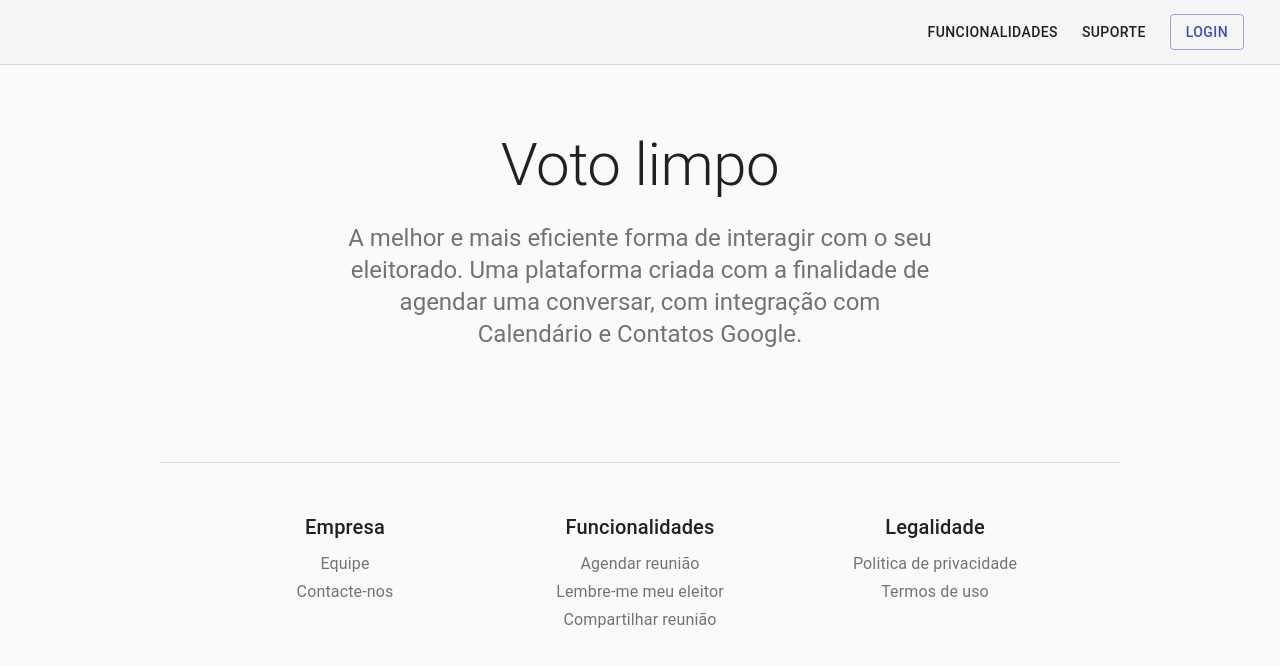
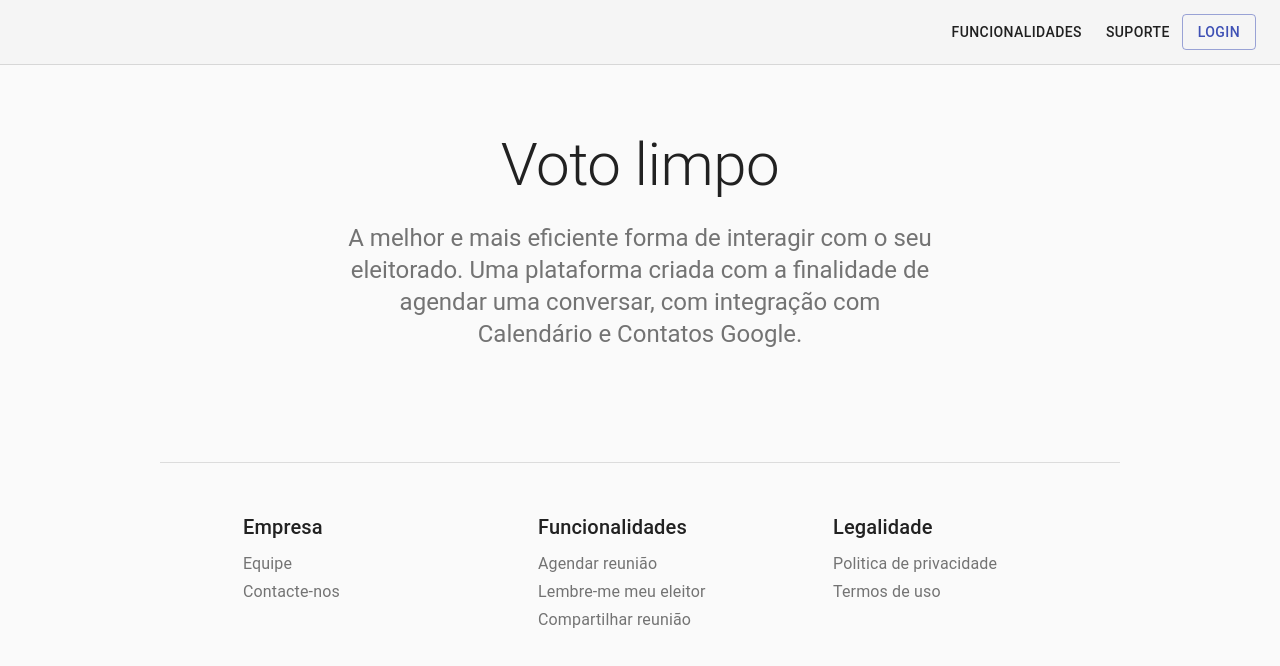
Before and after one commit to mirlabraga/voto-limpo-frontend, a React (Create React App) app: page / in a window 1280 px wide. Shown: the top 666 px of the page. Built offline with nearby package versions, Linux system fonts and the light colour scheme.

Commit message:
implementation generic template and add router for pages.

```diff
--- a/package.json
+++ b/package.json
@@ -10,6 +10,7 @@
     "@testing-library/user-event": "^7.1.2",
     "react": "^16.13.1",
     "react-dom": "^16.13.1",
+    "react-router-dom": "^5.2.0",
     "react-scripts": "3.4.3",
     "serverless-s3-sync": "^1.14.4"
   },
--- a/serverless.yml
+++ b/serverless.yml
@@ -73,7 +73,3 @@
             - ErrorCode: 404
               ResponseCode: 200
               ResponsePagePath: /index.html
-  Outputs:
-    NewOutput:
-      Description: "Description for the output"
-      Value: "Some output value"
--- a/src/App.js
+++ b/src/App.js
@@ -1,12 +1,17 @@
 import React from 'react';
 import './App.css';
-import Home from './template/Home';
+import { Route, BrowserRouter as Router, Switch } from 'react-router-dom'
+import Login from './components/login/Login';
+import Template from './components/template/Template';
 
 function App() {
   return (
-    <div className="App">
-     <Home/>
-    </div>
+    <Router>
+      <Switch>
+        <Route exact path="/" component={Template}/>
+        <Route exact path="/login" component={Login}/>
+      </Switch>
+    </Router>
   );
 }
 
--- /dev/null
+++ b/src/components/home/Home.js
@@ -0,0 +1,24 @@
+import React from 'react';
+import { Typography } from "@material-ui/core";
+
+function Presentation() {
+  return (
+    <div>
+      <Typography component="h1" variant="h2" align="center" color="textPrimary" gutterBottom>
+        Voto limpo
+      </Typography>
+      <Typography variant="h5" align="center" color="textSecondary" component="p">
+        A melhor e mais eficiente forma de interagir com o seu eleitorado. Uma plataforma criada
+        com a finalidade de agendar uma conversar, com integração com Calendário e Contatos Google.
+      </Typography>
+    </div>
+  );
+}
+
+export default function Home() {
+  return (
+    <div>
+      <Presentation/>
+    </div>
+  );
+}
--- /dev/null
+++ b/src/components/login/Login.js
@@ -0,0 +1,2 @@
+export default function Login() {
+}
--- /dev/null
+++ b/src/components/template/Footer.js
@@ -0,0 +1,42 @@
+import React from 'react';
+import { Grid, Link, Typography } from '@material-ui/core';
+
+const footers = [
+  {
+    title: 'Empresa',
+    description: ['Equipe', 'Contacte-nos'],
+  },
+  {
+    title: 'Funcionalidades',
+    description: ['Agendar reunião', 'Lembre-me meu eleitor', 'Compartilhar reunião'],
+  },
+  {
+    title: 'Legalidade',
+    description: ['Politica de privacidade', 'Termos de uso'],
+  },
+];
+
+export default function Footer() {
+  return (
+    <div>
+      <Grid container spacing={4} justify="space-evenly">
+        {footers.map((footer) => (
+          <Grid item xs={6} sm={3} key={footer.title}>
+            <Typography variant="h6" color="textPrimary" gutterBottom>
+              {footer.title}
+            </Typography>
+            <ul>
+              {footer.description.map((item) => (
+                <li key={item}>
+                  <Link href="#" variant="subtitle1" color="textSecondary">
+                    {item}
+                  </Link>
+                </li>
+              ))}
+            </ul>
+          </Grid>
+        ))}
+      </Grid>
+    </div>
+  );
+}
--- /dev/null
+++ b/src/components/template/Template.js
@@ -0,0 +1,27 @@
+import React from 'react';
+import AppBar from '@material-ui/core/AppBar';
+import CssBaseline from '@material-ui/core/CssBaseline';
+import Container from '@material-ui/core/Container';
+import { useStyles } from './Template.css';
+import Home from '../home/Home'
+import Footer from './Footer';
+import ToolbarApp from './ToolbarApp';
+
+export default function Template() {
+  const classes = useStyles();
+
+  return (
+    <React.Fragment>
+      <CssBaseline />
+      <AppBar position="static" color="default" elevation={0} className={classes.appBar}>
+        <ToolbarApp/>
+      </AppBar>
+      <Container maxWidth="sm" component="main" className={classes.heroContent}>
+        <Home />
+      </Container>
+      <Container maxWidth="md" component="footer" className={classes.footer}>
+        <Footer />
+      </Container>
+    </React.Fragment>
+  );
+}
--- /dev/null
+++ b/src/components/template/ToolbarApp.js
@@ -0,0 +1,30 @@
+import React from 'react';
+import Toolbar from '@material-ui/core/Toolbar';
+import Typography from '@material-ui/core/Typography';
+import Link from '@material-ui/core/Link';
+import Button from '@material-ui/core/Button';
+import { useStyles } from './Template.css';
+
+export default function ToolbarApp() {
+  const classes = useStyles();
+
+  return (
+    <div>
+      <Toolbar className={classes.toolbar}>
+          <Typography variant="h6" color="inherit" noWrap className={classes.toolbarTitle}>
+          </Typography>
+          <nav>
+            <Link variant="button" color="textPrimary" href="#" className={classes.link}>
+              Funcionalidades
+            </Link>
+            <Link variant="button" color="textPrimary" href="#" className={classes.link}>
+              Suporte
+            </Link>
+          </nav>
+          <Button href="#" color="primary" variant="outlined" className={classes.link}>
+            Login
+          </Button>
+        </Toolbar>
+    </div>
+  )
+}
--- a/src/template/Home.js
+++ /dev/null
@@ -1,86 +0,0 @@
-import React from 'react';
-import AppBar from '@material-ui/core/AppBar';
-import Button from '@material-ui/core/Button';
-import CssBaseline from '@material-ui/core/CssBaseline';
-import Grid from '@material-ui/core/Grid';
-import Toolbar from '@material-ui/core/Toolbar';
-import Typography from '@material-ui/core/Typography';
-import Link from '@material-ui/core/Link';
-import Container from '@material-ui/core/Container';
-import Box from '@material-ui/core/Box';
-import { useStyles } from './Home.css';
-
-const footers = [
-  {
-    title: 'Empresa',
-    description: ['Equipe', 'Contacte-nos'],
-  },
-  {
-    title: 'Funcionalidades',
-    description: ['Agendar reunião', 'Lembre-me meu eleitor', 'Compartilhar reunião'],
-  },
-  {
-    title: 'Legalidade',
-    description: ['Politica de privacidade', 'Termos de uso'],
-  },
-];
-
-export default function Home() {
-  const classes = useStyles();
-
-  return (
-    <React.Fragment>
-      <CssBaseline />
-      <AppBar position="static" color="default" elevation={0} className={classes.appBar}>
-        <Toolbar className={classes.toolbar}>
-          <Typography variant="h6" color="inherit" noWrap className={classes.toolbarTitle}>
-          </Typography>
-          <nav>
-            <Link variant="button" color="textPrimary" href="#" className={classes.link}>
-              Funcionalidades
-            </Link>
-            <Link variant="button" color="textPrimary" href="#" className={classes.link}>
-              Suporte
-            </Link>
-          </nav>
-          <Button href="#" color="primary" variant="outlined" className={classes.link}>
-            Login
-          </Button>
-        </Toolbar>
-      </AppBar>
-      <Container maxWidth="sm" component="main" className={classes.heroContent}>
-        <Typography component="h1" variant="h2" align="center" color="textPrimary" gutterBottom>
-          Voto limpo
-        </Typography>
-        <Typography variant="h5" align="center" color="textSecondary" component="p">
-          A melhor e mais eficiente forma de interagir com o seu eleitorado. Uma plataforma criada
-          com a finalidade de agendar uma conversar, com integração com Calendário e Contatos Google.
-        </Typography>
-      </Container>
-      <Container maxWidth="md" component="main">
-      </Container>
-      <Container maxWidth="md" component="footer" className={classes.footer}>
-        <Grid container spacing={4} justify="space-evenly">
-          {footers.map((footer) => (
-            <Grid item xs={6} sm={3} key={footer.title}>
-              <Typography variant="h6" color="textPrimary" gutterBottom>
-                {footer.title}
-              </Typography>
-              <ul>
-                {footer.description.map((item) => (
-                  <li key={item}>
-                    <Link href="#" variant="subtitle1" color="textSecondary">
-                      {item}
-                    </Link>
-                  </li>
-                ))}
-              </ul>
-            </Grid>
-          ))}
-        </Grid>
-        <Box mt={5}>
-        </Box>
-      </Container>
-    </React.Fragment>
-  );
-}
```
Also changed, not shown: src/components/template/Footer.css.js (added), src/components/template/Template.css.js (renamed from src/template/Home.css.js), 1 other file (tests, documents, lock files or other folders).
